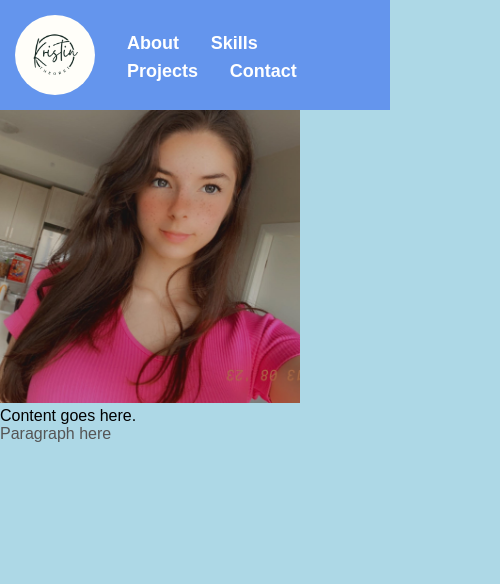
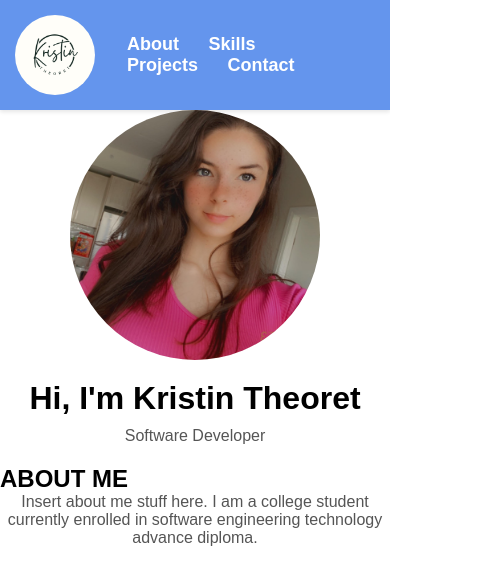
Before and after one commit to KristinnTh/kristinnth.github.io, a plain HTML site: page PortfolioPageKT.html in a window 390 px wide. Shown: the whole page, 500 px wide, since content can reach past the window. Drawn offline with Linux system fonts and the light colour scheme.

Commit message:
tried to add a mobile navigation but failed miserably, to do for a future project. other than that I changed the headshot picture to be circular and in the center of the page. I added a header of im kristin Theoret software engineer as well as a small about me section. I'd like to move the picture down a bit and to the left along with add a few more details for the home page. Need to figure out how to link about me with menu button.

```diff
--- a/PortfolioPageKT.html
+++ b/PortfolioPageKT.html
@@ -10,10 +10,9 @@
     </head>
 
     <body>
-        <header>
             <nav class="navbar">
              <div class="navdiv">
-                 <!-- replace with logo -->
+                 <!-- replaced with logo -->
                  <div class="logo"><a href="#"><img class="img-logo" src="img/logo.png" alt="my logo" width="100" height="100"></a></div>
                  <ul>
                      <li><a href="#About">About</a></li>
@@ -23,18 +22,23 @@
                  </ul>
              </div>
           </nav>
-         </header>
+
+
       <!--Enter Home Page here-->
       <img class="img-Headshot" src="img/Profile.jpg" alt="Profile Picture">
+      <h1> Hi, I'm Kristin Theoret </h1>
+      <p>Software Developer</p>
+      <!--Insert resume button with link here-->
+    <!-- Insert Social Links here I.E. LinkedIn, Github-->
 
       <!--Enter About Page here-->
+      <h2>ABOUT ME</h2>
+      <p>Insert about me stuff here. I am a college student currently enrolled in software engineering technology advance diploma.</p>
 
       <!--Enter Skills Page here-->
 
       <!--Enter Project Page here-->
 
       <!--Enter Contact Page here-->
-        Content goes here.
-        <p>Paragraph here</p>
     </body>
 </html>
--- a/style.css
+++ b/style.css
@@ -12,8 +12,11 @@
 }
 /* Target html in the body*/
 body{
-    background-color: lightblue;
+    background-color: rgb(255, 255, 255);
     font-family: "Poppinns", sans-serif;
+    position: relative; /* Allow absolute positioning of child elements */
+    height: 100vh; /* Ensure the body takes full viewport height */
+    margin: 0; /* Remove default margin */
 }
 
 /*if we click links to our pages it will scroll to them in a smooth manner*/
@@ -33,9 +36,9 @@ a, .btn{
 /*  DESKTOP NAV  */
 .navbar{
     background: cornflowerblue;
-    list-style: none;
-    font-size: 1.5rem;
     padding: 15px;
+    width: 100%;
+    box-shadow: 0 2px 4px rgba(0,0,0,0.1);
 }
 .navdiv{
     display: flex;
@@ -81,7 +84,20 @@ li a{
 }
 
 .img-Headshot{
-    width: 300px;
-    background-position: right top;
-    margin-right: 200px;
+    width: 250px; /* Size of the circular image */
+    height: 250px; /* Ensure the height matches the width for a circle */
+    border-radius: 50%; /*makes the image circular */
+    margin: 0 auto; /* Centers the image */
+    display: block;
+    object-fit: cover; /* Ensures the image covers the circle */
+    margin-bottom: 20px;
 }
+h1 {
+    margin: 20px 0 10px;
+    text-align: center;
+}
+
+p {
+    margin: 0 0 20px;
+    text-align: center;
+}
```
